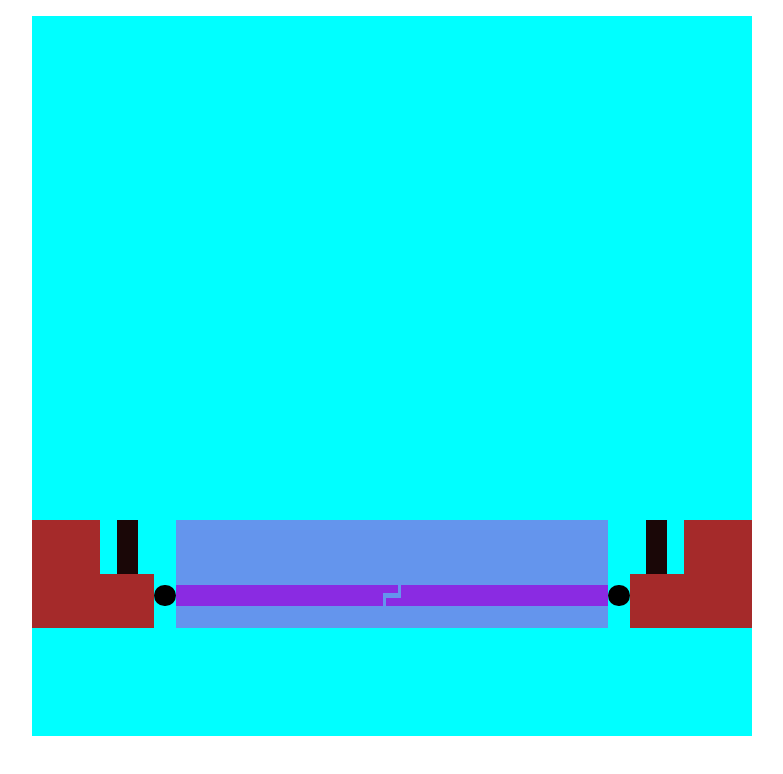
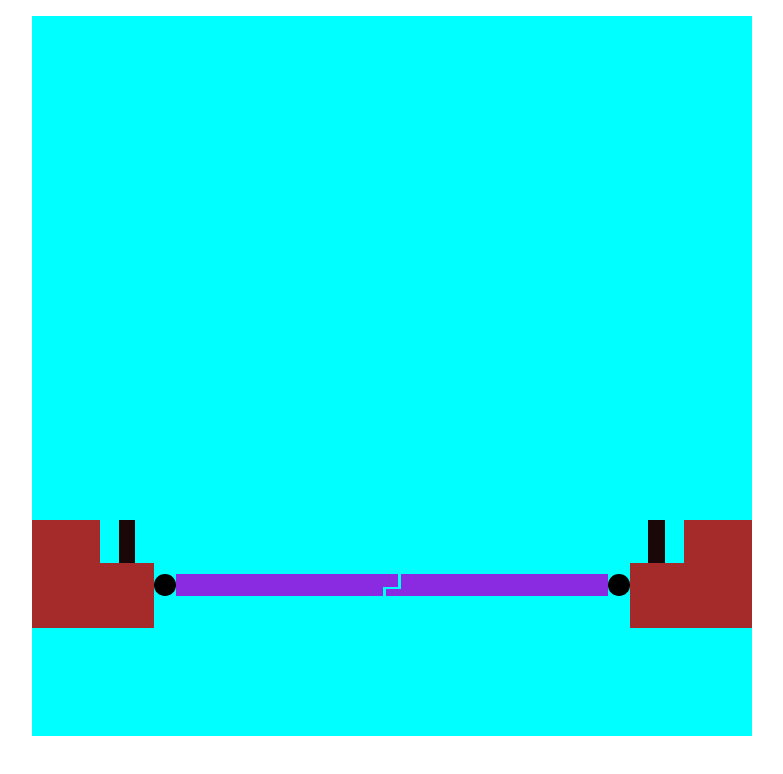
Before and after one commit to alinematollahi/Automatic-Gate-Opener-Website, a React (Create React App) app: page / in a window 1280 px wide. Shown: the top 774 px of the page, without its empty margins (248-1031 px from the left). Built offline with nearby package versions, Linux system fonts and the light colour scheme.

Commit message:
update styles

```diff
--- a/src/styles/swingDoorAnimation.css
+++ b/src/styles/swingDoorAnimation.css
@@ -24,16 +24,15 @@ height: 70%;
 }
 
 #back-base-left {
-    width: 40%;
-    height: 50%;
-    position: relative;
-    left: 30%;
+    width: 30%;
+    height: 40%;
+    margin-left: 35%;
     background-color: rgb(26, 7, 7);
 }
 
 #wall-left-2 {
     width: 100%;
-    height: 50%;
+    height: 60%;
     background-color: brown;
 }
 
@@ -45,7 +44,7 @@ height: 70%;
 
 #set-space-hinge-left{
     width: 100%;
-    height: 60%;
+    height: 50%;
 }
 #hinge-left {
     float: left;
@@ -59,12 +58,11 @@ height: 70%;
     float: left;
     width: 60%;
     height: 15%;
-    background-color: cornflowerblue;
 }
 
 #set-space-doors{
     width: 100%;
-    height: 60%;
+    height: 50%;
 }
 
 #door-left {
@@ -89,19 +87,19 @@ height: 70%;
 
 #edge-left {
     width: 85% ;
-    height: 40%;
+    height: 60%;
     background-color: blueviolet;
 }
 
 #set-space-edges{
     width: 100%;
-    height: 20%;
+    height: 10%;
 }
 
 #edge-right {
     float: right;
     width: 85% ;
-    height: 40%;
+    height: 30%;
     background-color: blueviolet;
 }
 
@@ -113,7 +111,7 @@ height: 70%;
 
 #set-space-hinge-right{
     width: 100%;
-    height: 60%;
+    height: 50%;
 }
 #hinge-right {
     float: left;
@@ -130,16 +128,15 @@ height: 70%;
 }
 
 #back-base-right {
-    width: 40%;
-    height: 50%;
-    position: relative;
-    left: 30%;
+    width: 30%;
+    height: 40%;
+    margin-left: 35%;
     background-color: rgb(26, 7, 7);
 }
 
 #wall-right-2 {
     width: 100%;
-    height: 50%;
+    height: 60%;
     background-color: brown;
 }
 
```
